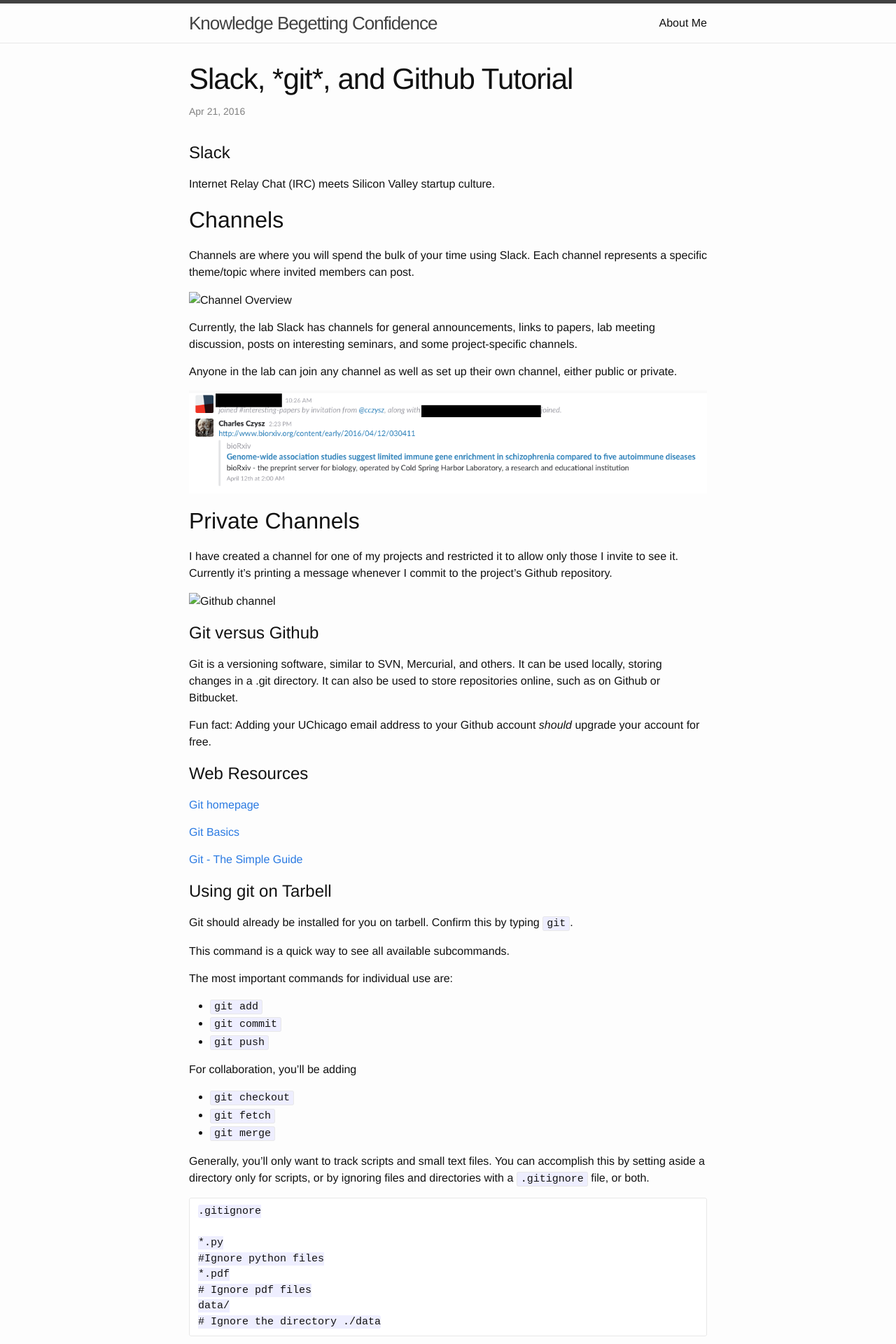
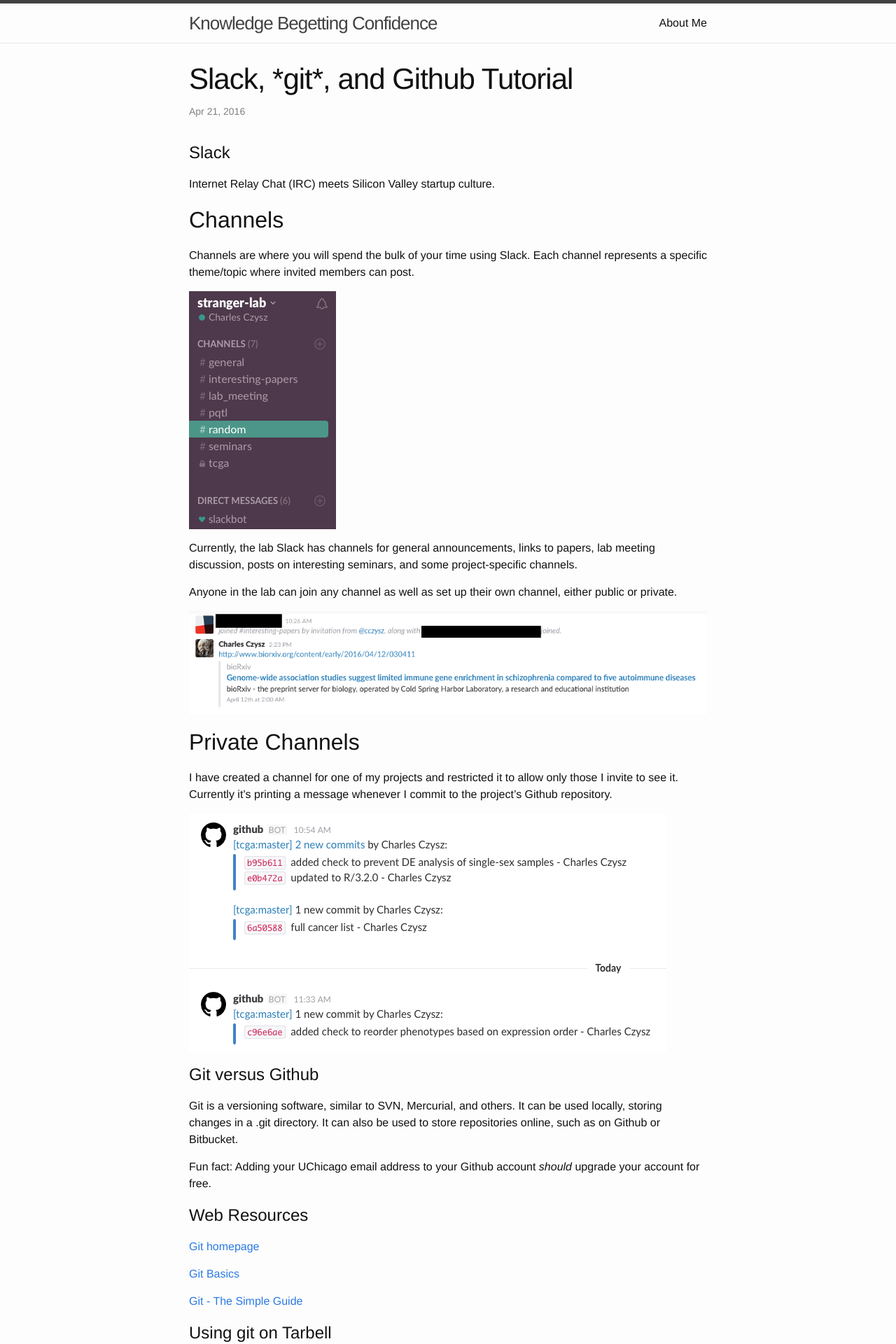
Before and after one commit to cczysz/cczysz.github.io, a Jekyll site: the page built from _posts/2016-04-21-git-tutorial.md, in a window 1280 px wide. Shown: the top 1920 px of the page at 70% size. Built offline with Jekyll 4.4.1, drawn with Linux system fonts in a browser that asks for light colours.

Commit message:
fixed image links

```diff
--- a/_posts/2016-04-21-git-tutorial.md
+++ b/_posts/2016-04-21-git-tutorial.md
@@ -11,7 +11,7 @@ Internet Relay Chat (IRC) meets Silicon Valley startup culture.
 
 Channels are where you will spend the bulk of your time using Slack. Each channel represents a specific theme/topic where invited members can post.
 
-![Channel Overview](../images/slack_sidebar.png)
+![Channel Overview]({{site.baseurl}}/images/slack_sidebar.png)
 
 Currently, the lab Slack has channels for general announcements, links to papers, lab meeting discussion, posts on interesting seminars, and some project-specific channels.
 
@@ -23,7 +23,7 @@ Anyone in the lab can join any channel as well as set up their own channel, eith
 
 I have created a channel for one of my projects and restricted it to allow only those I invite to see it. Currently it's printing a message whenever I commit to the project's Github repository.
 
-![Github channel](../images/tcga_git.png)
+![Github channel]({{site.baseurl}}/images/tcga_git.png)
 
 # Git versus Github
 
```
